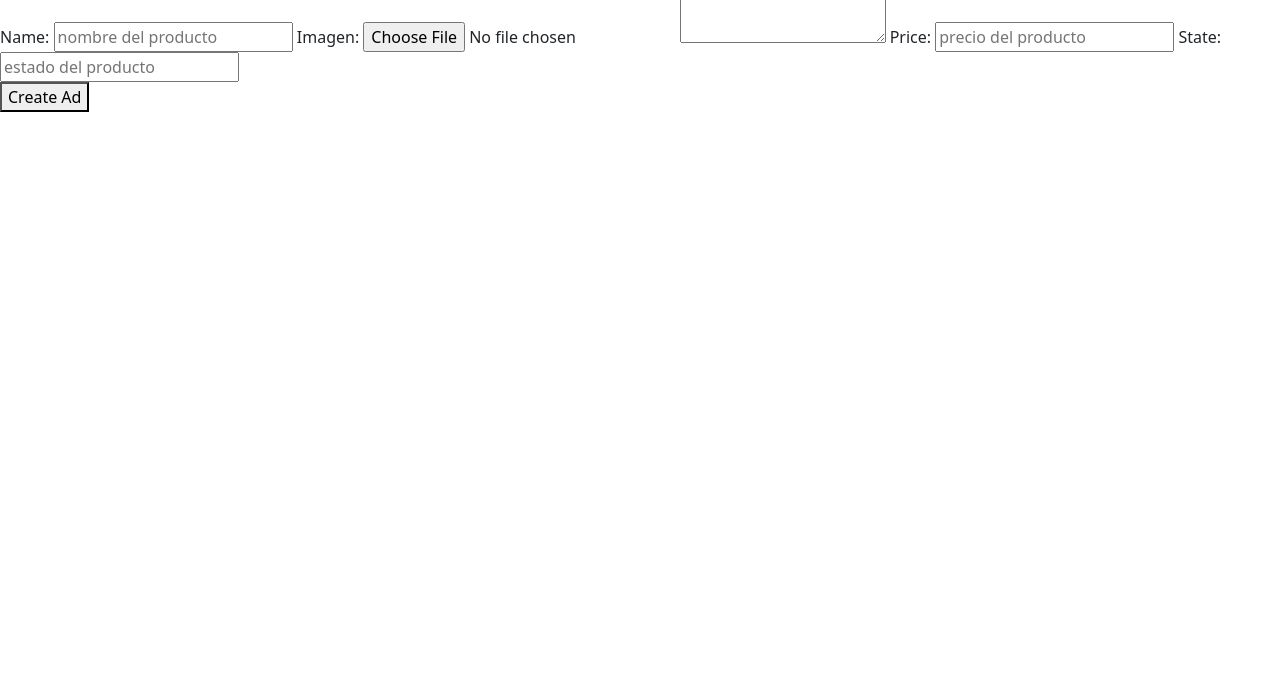
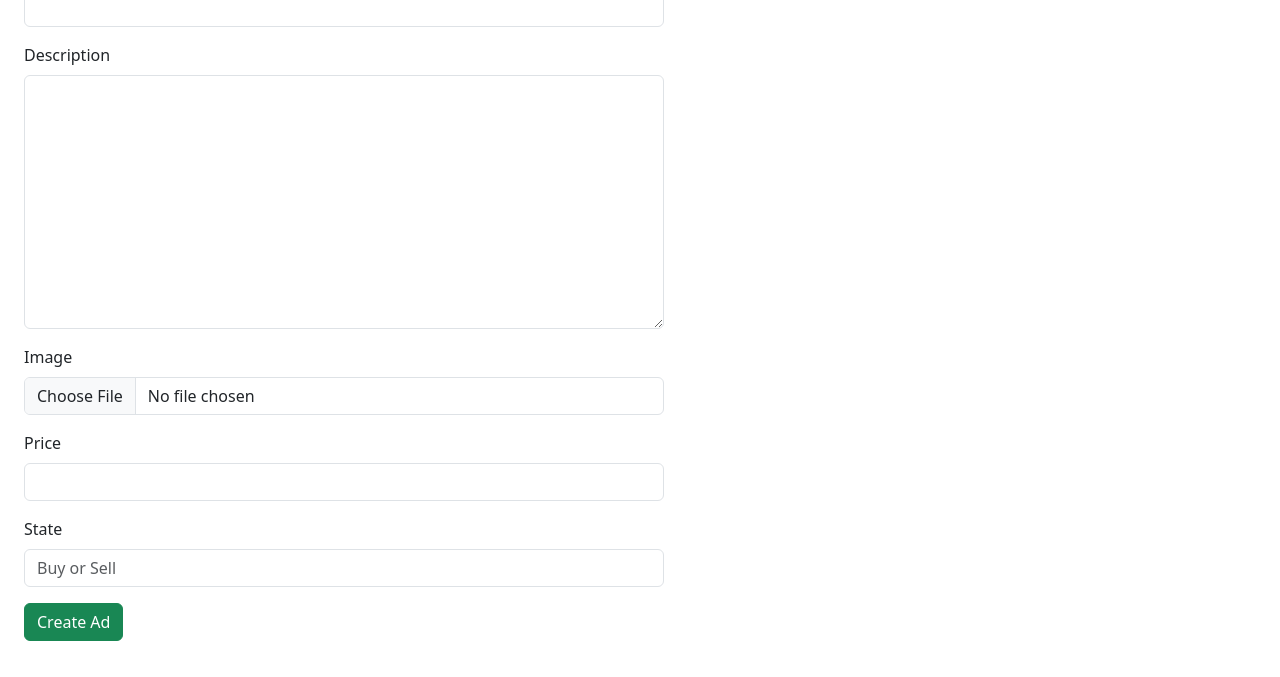
Before and after one commit to EnriqueAS22/preacticaFrontendWithJS, a plain HTML site: page create-ad.html in a window 1280 px wide. Shown: the part 123-800 px from the top of the page. Drawn offline with nearby package versions, Linux system fonts and the light colour scheme; sample sign-in values are in the browser's storage.

Commit message:
adstyles with bootstrap

```diff
--- a/ad-detail/adDetailController.js
+++ b/ad-detail/adDetailController.js
@@ -12,7 +12,7 @@ export const adDetailController = async (adContainer, adId) => {
                 removeAd(adId)
                 setTimeout(() => {
                     window.location = '/'
-                }, 2000);
+                }, 1000);
             }
         })
     }
--- a/create-ad.html
+++ b/create-ad.html
@@ -20,49 +20,29 @@
     </nav>
 </header>
 <body>
-    <h1>Create Ads</h1>
+    <form class="mt-4 ms-4 me-4 w-50">
+        <div class="mb-3">
+            <label for="ad-name" class="form-label">Name</label>
+            <input type="text" class="form-control" name="ad-name" id="ad-name" required>
+        </div>
+        <div class="mb-3">
+            <label for="ad-description" class="form-label">Description</label>
+            <textarea class="form-control" name="ad-description" id="ad-description" rows="10" required></textarea>
+        </div>
+        <div class="mb-3">
+            <label for="ad-image" class="form-label">Image</label>
+            <input type="file" class="form-control" name="ad-image" id="ad-image" accept="image/*">
+        </div>
+        <div class="mb-3">
+            <label for="ad-price" class="form-label">Price</label>
+            <input type="numeric" class="form-control" name="ad-price" id="ad-price" required>
+        </div>
+        <div class="mb-3">
+            <label for="ad-state" class="form-label">State</label>
+            <input type="text" class="form-control" name="ad-state" id="ad-state" placeholder="Buy or Sell">
+        </div>
 
-    <form>
-        <label for="ad-name">Name: </label>
-        <input
-        id="ad-name"
-        name="ad-name"
-        type="text"
-        placeholder="nombre del producto"
-        required
-        />
-
-        <label for="ad-image">Imagen: </label>
-        <input
-            id="ad-image"
-            name="ad-image"
-            type="file"
-            accept="image/*"
-        />
-
-        <textarea name="ad-description" id="ad-description" required></textarea>
-
-        <label for="ad-price">Price: </label>
-        <input
-            id="ad-price"
-            name="ad-price"
-            type="text"
-            placeholder="precio del producto"
-            required
-        />
-
-        <label for="ad-state">State: </label>
-        <input
-            id="ad-state"
-            name="ad-state"
-            type="text"
-            placeholder="estado del producto"
-            required
-        />
-
-        <br />
-
-        <button>Create Ad</button>
+        <button class="btn btn-success">Create Ad</button>
     </form>
 
     <script type="module" src="./createAd.js"></script>
--- a/create-ad/createAdController.js
+++ b/create-ad/createAdController.js
@@ -20,8 +20,11 @@ export const createAdController = (form) => {
         const adState = adStateElement.value;
 
         try {
-            const imgBase64 = await toBase64(adImg)
+            let imgBase64 = null
 
+            if (adImg) {
+                imgBase64 = await toBase64(adImg)
+            }
             await createAd(adName, adDescription, adPrice, adState, imgBase64)
             setTimeout(() => {
                 window.location = '/';
--- a/show-ad/showAdsView.js
+++ b/show-ad/showAdsView.js
@@ -7,7 +7,7 @@ export const buildAd = (ad) => {
     }
 
     let adView = `
-        <div class="card" style="width: 18rem;">
+        <div class="card" style="width: 40rem;">
             ${imageHtml}
             <div class="card-body">
                 <h5 class="card-title">${ad.name}</h5>
```
Also changed, not shown: login.html (+22 -7 lines), register.html (+26 -15 lines), public/images/cami.jpg (deleted), public/images/cart.webp (deleted), public/images/peli.jpg (deleted), public/images/peluche.jpg (deleted), public/images/pokemon-cristal.webp (deleted), public/images/toy.jpeg (deleted).
